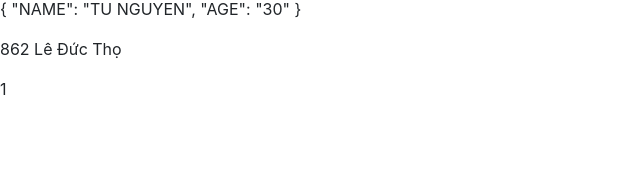
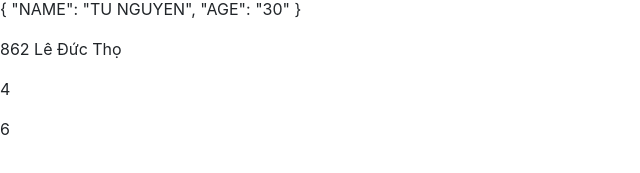
Before and after one commit to nvminhtu/AngularJS-Practices, an Angular app in the folder ng-pwa/: page / in a window 1280 px wide. Shown: the part 203-376 px from the top of the page, without its empty margins (0-640 px from the left). Built offline with nearby package versions, Linux system fonts and the light colour scheme.

Commit message:
custom pipe with many parameters

```diff
--- a/ng-pwa/src/app/learn-pipe/learn-pipe.component.html
+++ b/ng-pwa/src/app/learn-pipe/learn-pipe.component.html
@@ -26,6 +26,17 @@
 </p>
 
 <!-- Custom Pipe -->
+<!-- <p>
+  {{ 1.9 | roundNum : true }}
+</p>
 <p>
-  {{ 1.9 | roundNum }}
+    {{ 1.9 | roundNum : false }}
+</p> -->
+
+<!-- Custom Pipe with complext parameter -->
+<p>
+    {{ 1.9 | roundNum : true : 2 }}
 </p>
+<p>
+    {{ 4.1 | roundNum : false : 2 }}
+</p>
--- a/ng-pwa/src/app/round.pipe.ts
+++ b/ng-pwa/src/app/round.pipe.ts
@@ -3,10 +3,10 @@ import { Pipe, PipeTransform } from '@angular/core';
 @Pipe({ name: 'roundNum' })
 
 export class RoundPipe implements PipeTransform {
-    transform(value: number, toUpper: true):number {
+    transform(value: number, toUpper: true, addTo: number):number {
         if(toUpper) {
-            return Math.ceil(value);
+            return Math.ceil(value + addTo);
         }
-        return Math.floor(value);
+        return Math.floor(value + addTo);
     }
 }
```
